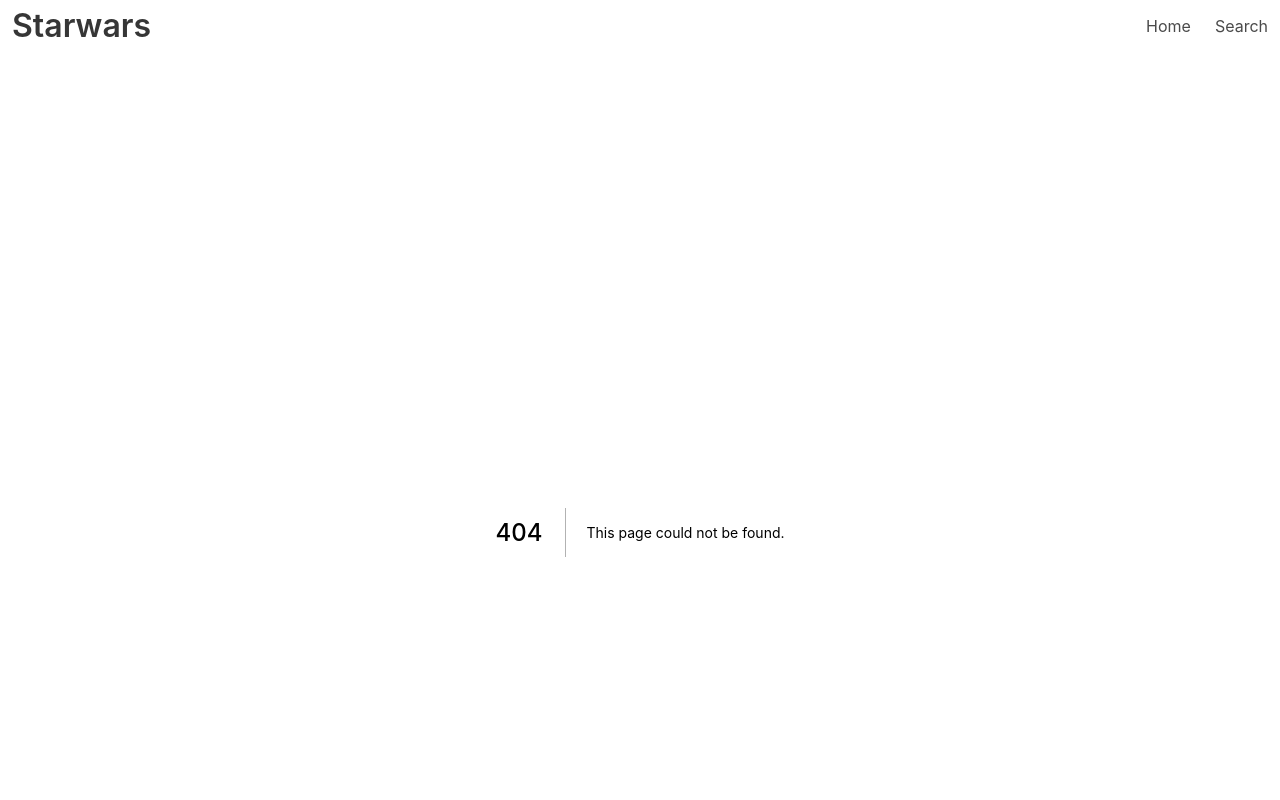
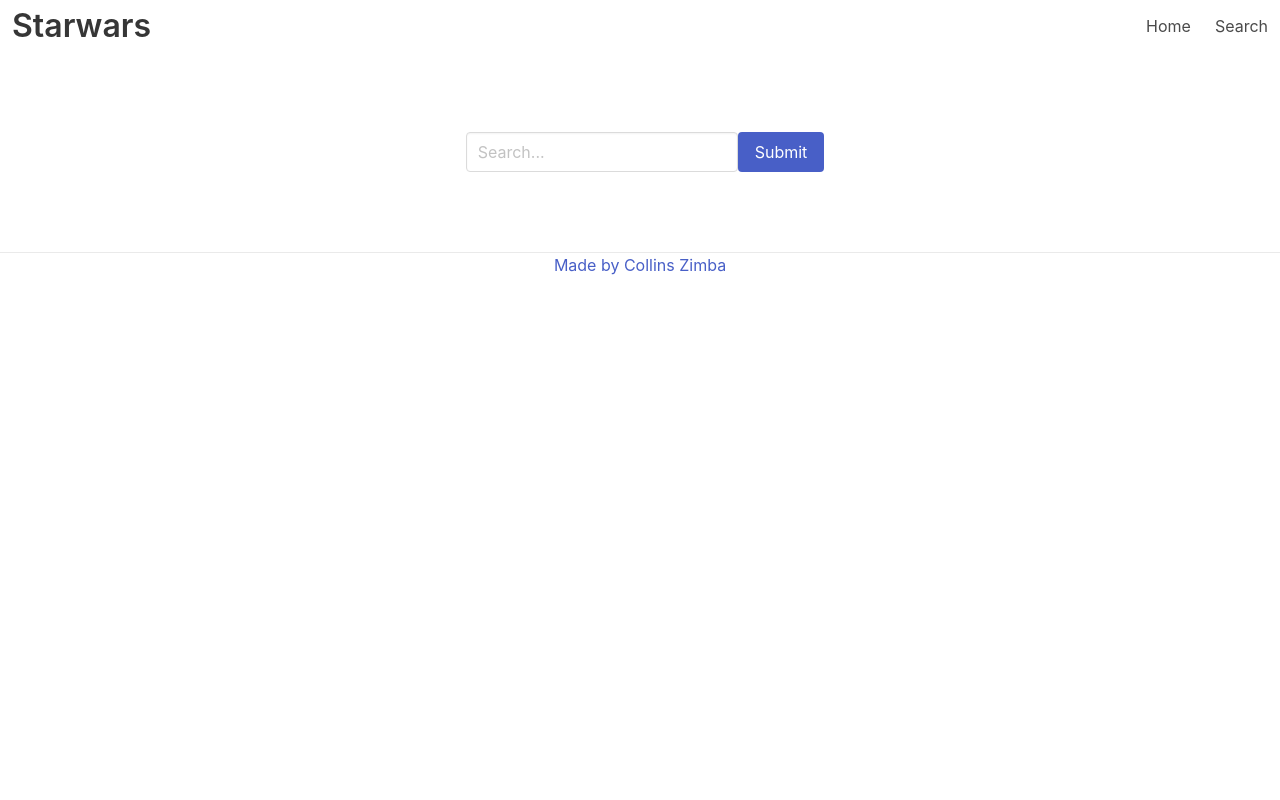
Before and after one commit to madebycollins/sovtechswapp, a Next.js app in the folder client/: page /search in a window 1280 px wide. Before the commit this address had no page. Shown: the top 800 px of the page. Built offline with nearby package versions, Linux system fonts and the light colour scheme.

Commit message:
Added search page boilerplate

```diff
--- /dev/null
+++ b/client/pages/search.js
@@ -0,0 +1,19 @@
+export default function Home() {
+    const style = {
+        display: "flex",
+        flexDirection: "row",
+        justifyContent: "between",
+        marginLeft: "10px"
+    }
+
+    return (
+        <div style={style}>
+            <input className="input" type="text" placeholder="Search..." />
+            <div className="field is-grouped">
+                <div className="control">
+                    <button className="button is-link">Submit</button>
+                </div>
+            </div>
+        </div>
+    )
+}
```
